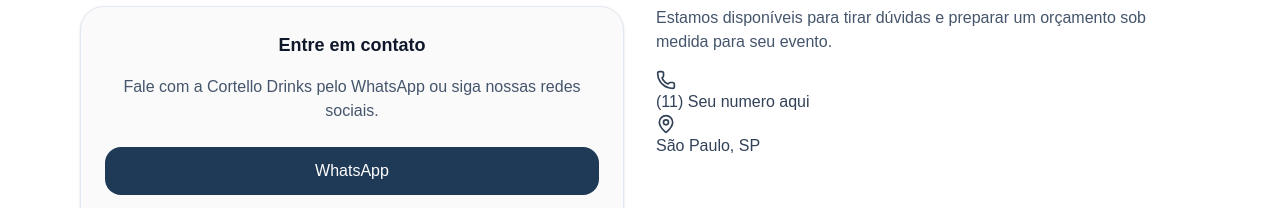
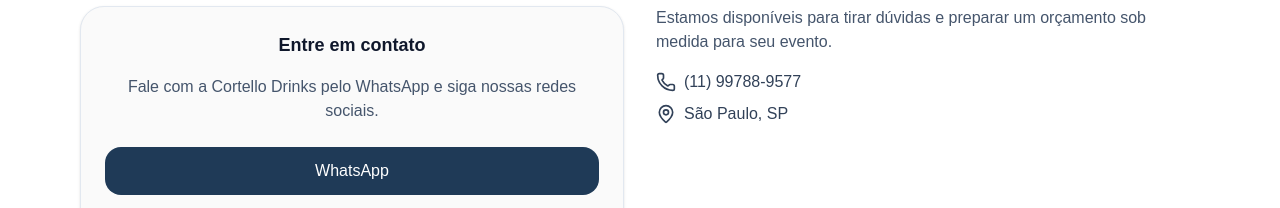
Before and after one commit to ViniciusMarinheiro/cortello_drinks, a Next.js app: page / in a window 1280 px wide. Shown: the part 1952-2160 px from the top of the page. Built offline with nearby package versions, Linux system fonts and the light colour scheme.

Commit message:
Update page.tsx

```diff
--- a/src/app/site/page.tsx
+++ b/src/app/site/page.tsx
@@ -135,7 +135,7 @@ export default function CortelloDrinksLanding() {
                   className="rounded-2xl object-cover w-full h-full"
                 />
                 <img
-                  src="eventos/bebida3.JPG"
+                  src="/eventos/bebida3.JPG"
                   alt="Montagem Cortello Drinks"
                   className="col-span-2 rounded-2xl object-cover w-full h-full"
                 />
@@ -228,12 +228,12 @@ export default function CortelloDrinksLanding() {
             <div className="rounded-3xl border border-slate-200 bg-neutral-50 p-6 shadow-sm text-center">
               <h3 className="text-lg font-semibold mb-4">Entre em contato</h3>
               <p className="mb-6 text-slate-600">
-                Fale com a Cortello Drinks pelo WhatsApp ou siga nossas redes sociais.
+                Fale com a Cortello Drinks pelo WhatsApp e siga nossas redes sociais.
               </p>
 
               <div className="flex flex-col gap-4">
                 <a
-                  href="https://wa.me/5511<numeroaqui>?text=Olá,%20gostaria%20de%20um%20orçamento, por favor"
+                  href="https://wa.me/5511997889577?text=Olá,%20vim%20pelo%20site%20e%20gostaria%20de%20um%20orçamento, por favor"
                   target="_blank"
                   rel="noopener noreferrer"
                   className="rounded-2xl px-6 py-3 font-medium text-white text-center"
@@ -243,7 +243,7 @@ export default function CortelloDrinksLanding() {
                 </a>
 
                 <a
-                  href="https://www.instagram.com/<conta_aqui>/"
+                  href="https://www.instagram.com/cortello_drinks/"
                   target="_blank"
                   rel="noopener noreferrer"
                   className="rounded-2xl px-6 py-3 font-medium text-white text-center"
@@ -259,11 +259,17 @@ export default function CortelloDrinksLanding() {
               <p className="text-slate-600">
                 Estamos disponíveis para tirar dúvidas e preparar um orçamento sob medida para seu evento.
               </p>
-              <div className="space-y- text-slate-700">
-                <Phone className="h-5 w-5" /> (11) Seu numero aqui
-                <br/>
-                <MapPin className="h-5 w-5" /> São Paulo, SP
+              <div className="space-y-2 text-slate-700">
+                <div className="flex items-center gap-2">
+                  <Phone className="h-5 w-5" />
+                  <span>(11) 99788-9577</span>
+                </div>
+                <div className="flex items-center gap-2">
+                  <MapPin className="h-5 w-5" />
+                  <span>São Paulo, SP</span>
+                </div>
               </div>
+
             </div>
           </div>
         </div>
```
